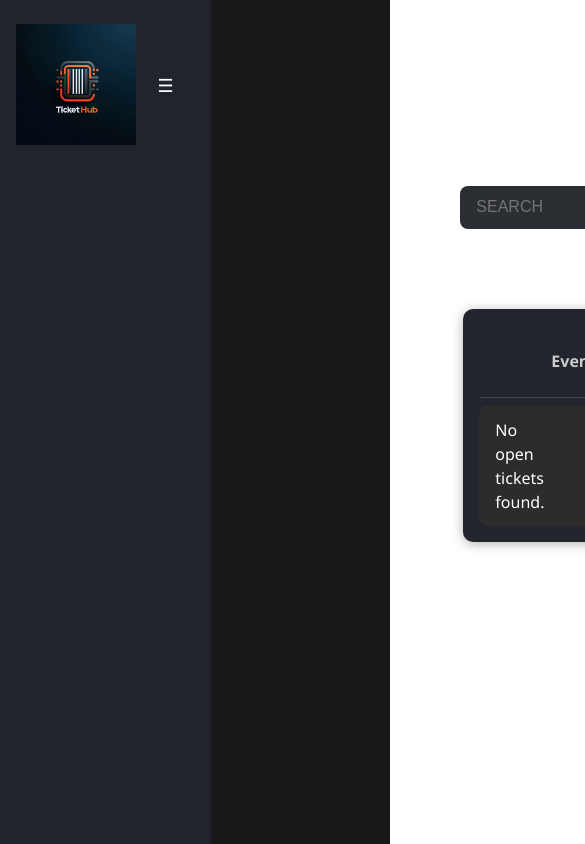
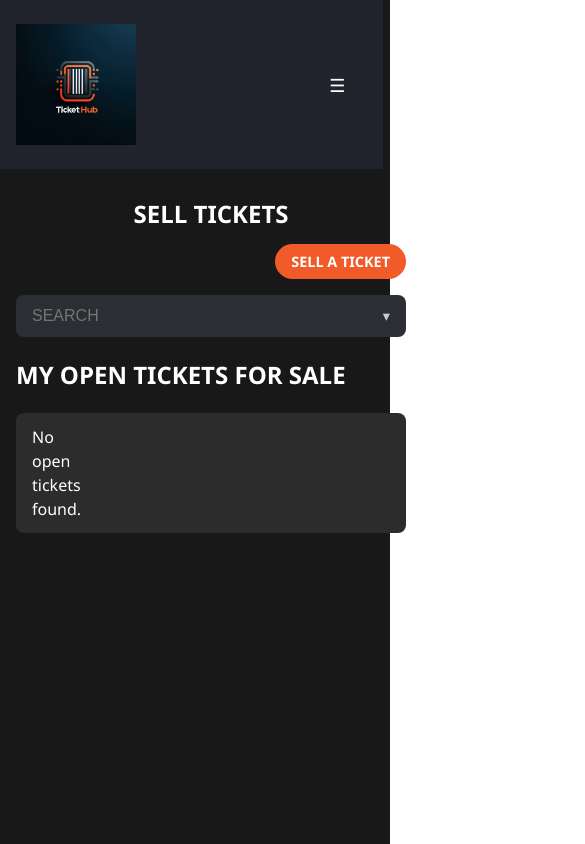
Before and after one commit to JanisRoth/m294-tickethub, a React (Vite) app in the folder tickethub/: page /sellticket in a window 390 px wide. Shown: the top 844 px of the page, 585 px wide, since content can reach past the window. Built offline with nearby package versions, Linux system fonts and the light colour scheme.

Commit message:
mobile view on last page

```diff
--- a/tickethub/src/pages/SellTicket.css
+++ b/tickethub/src/pages/SellTicket.css
@@ -1,5 +1,6 @@
 .sell-layout {
   display: flex;
+  flex-direction: row;
   background-color: #181818;
   min-height: 100vh;
   color: white;
@@ -99,3 +100,88 @@
   justify-content: center;
   font-size: 1rem;
 }
+
+@media (max-width: 600px) {
+  .sell-layout {
+    flex-direction: column;
+  }
+
+  .sell-content {
+    margin-left: 0;
+    padding: 1rem;
+  }
+
+  .sell-title {
+    font-size: 1.5rem;
+    margin-bottom: 1rem;
+  }
+
+  .sell-header {
+    justify-content: flex-end;
+    margin-bottom: 1rem;
+  }
+
+  .sell-button {
+    padding: 0.5rem 1rem;
+    font-size: 0.9rem;
+  }
+
+  .sell-search {
+    position: relative;
+    width: 100%;
+    max-width: 400px;
+    margin: 1rem auto;
+  }
+
+  .search-input {
+    width: 100%;
+    padding: 0.6rem 1rem;
+    font-size: 0.9rem;
+  }
+
+  .filter-select {
+    display: none;
+  }
+
+  .sell-search::after {
+    content: '▾';
+    position: absolute;
+    right: 1rem;
+    top: 50%;
+    transform: translateY(-50%);
+    color: #ccc;
+    font-size: 0.9rem;
+    pointer-events: none;
+  }
+
+  .ticket-header {
+    display: none;
+  }
+
+  .ticket-box {
+    padding: 0;
+    background-color: transparent;
+    box-shadow: none;
+  }
+
+  .ticket-section {
+    margin-bottom: 1rem;
+  }
+
+  .ticket-row {
+    grid-template-columns: 40px 2fr 1fr;
+    padding: 0.75rem 1rem;
+    margin-top: 0.5rem;
+  }
+
+  .ticket-row > div:nth-child(3),
+  .ticket-row > div:nth-child(4),
+  .ticket-row > div:nth-child(6) {
+    display: none;
+  }
+
+  .ticket-row {
+    background-color: #2c2c2c;
+    border-radius: 8px;
+  }
+}
```
